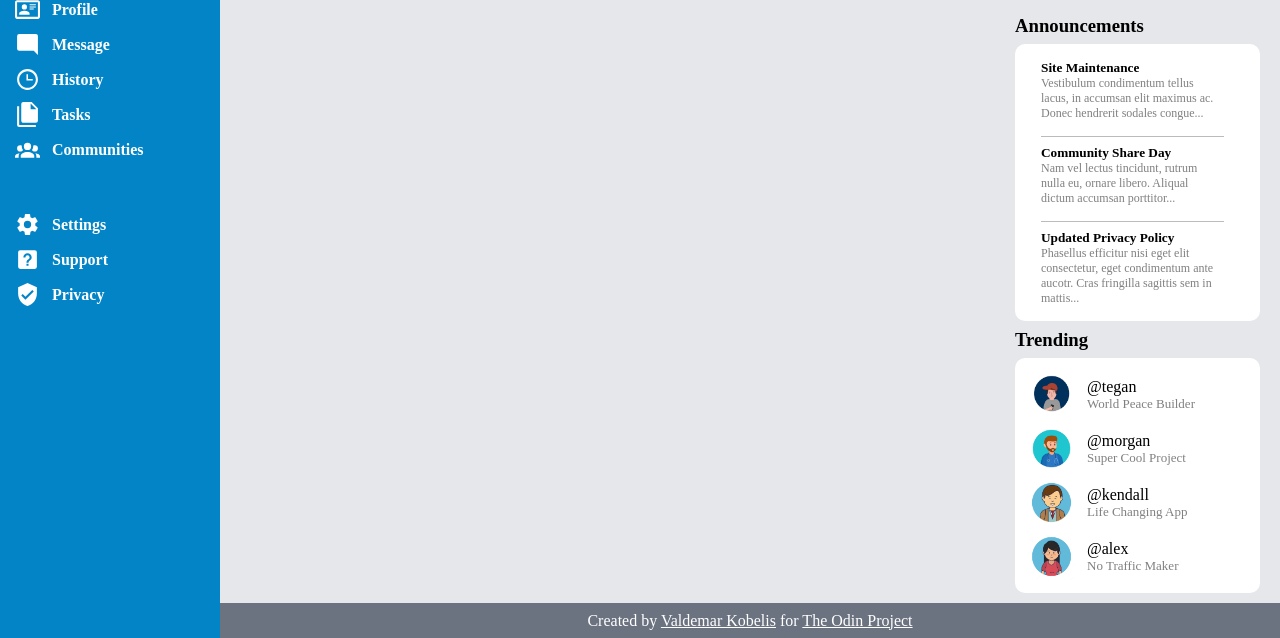
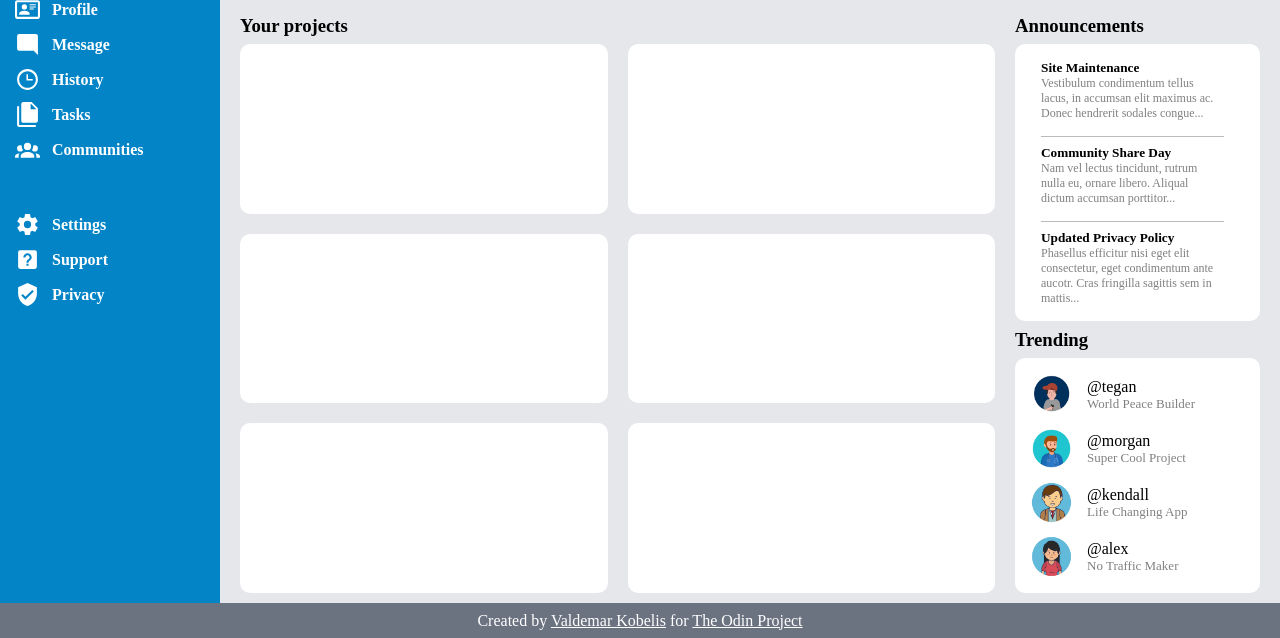
Before and after one commit to Valdemarae/dashboard, a plain HTML site: page index.html in a window 1280 px wide. Shown: the part 163-801 px from the top of the page. Drawn offline with Linux system fonts and the light colour scheme.

Commit message:
Create cards layout

```diff
--- a/index.html
+++ b/index.html
@@ -90,7 +90,27 @@
     </div>
     <div class="content">
         <div class="cards">
+            <h3>Your projects</h3>
+            <div class="container">
+                <div class="card">
 
+                </div>
+                <div class="card">
+
+                </div>
+                <div class="card">
+
+                </div>
+                <div class="card">
+
+                </div>
+                <div class="card">
+
+                </div>
+                <div class="card">
+
+                </div>
+            </div>
         </div>
         <div class="announcements">
             <h3>Announcements</h3>
--- a/styles.css
+++ b/styles.css
@@ -101,7 +101,7 @@ body {
 }
 
 .sidebar {
-    grid-area: 1 / 1 / -1 / 2;
+    grid-area: 1 / 1 / -2 / 2;
     background-color: #0284c7;
     display: flex;
     flex-direction: column;
@@ -142,7 +142,7 @@ body {
 }
 
 .footer {
-    grid-area: -2 / 2 / -1 / 3;
+    grid-area: -2 / 1 / -1 / 3;
     background-color: #6b7280;
     color: white;
     display: flex;
@@ -207,6 +207,7 @@ body {
 
 .content .cards {
     grid-area: 1 / 1 / -1 / 2;
+    padding-right: 20px;
 }
 
 .content .trending img {
@@ -246,3 +247,14 @@ body {
 a:hover, button:hover {
     transform: scale(1.03);
 }
+
+.content .cards .container {
+    display: grid;
+    grid-template-columns: repeat(auto-fit, minmax(320px, 1fr));
+    gap: 20px;
+}
+
+.card {
+    background-color: white;
+    border-radius: 10px;
+}
```
